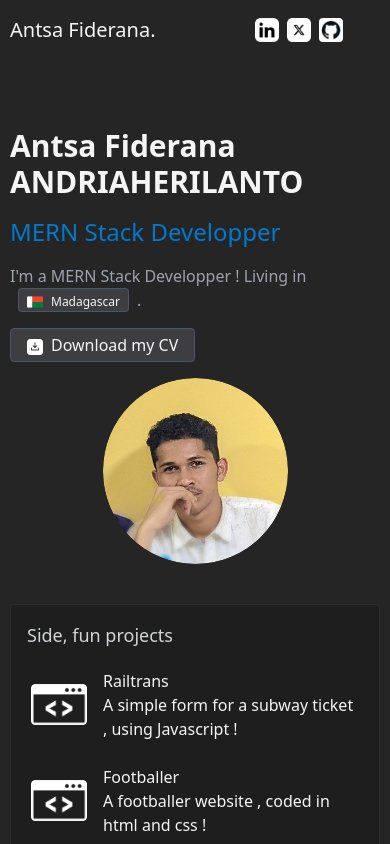
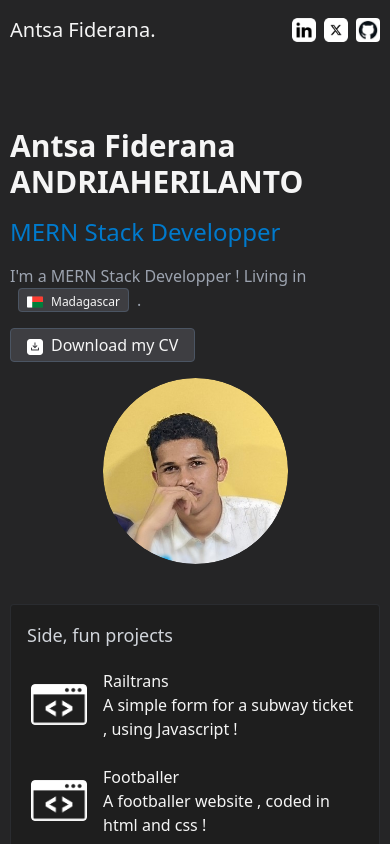
Before and after one commit to fiderana19/fider-portfolio, a Next.js app: page / in a window 390 px wide. Shown: the top 844 px of the page. Built offline with nearby package versions, Linux system fonts and the light colour scheme.

Commit message:
Update General.module.css

```diff
--- a/styles/General.module.css
+++ b/styles/General.module.css
@@ -9,6 +9,6 @@
     padding-right: 12%;
     @media (max-width: 1024px) {
         padding-left: 10px;
-        padding-right: 10x;
+        padding-right: 10px;
     }
 }
```
